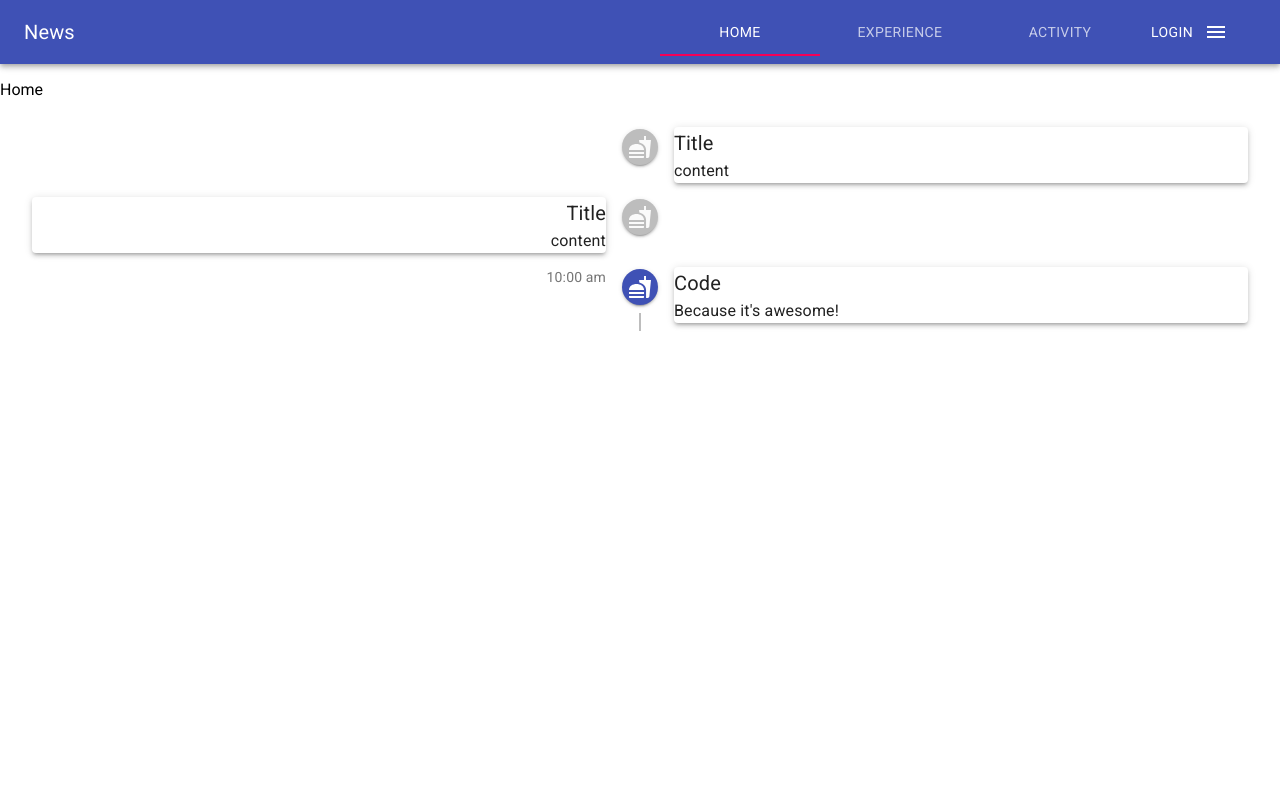
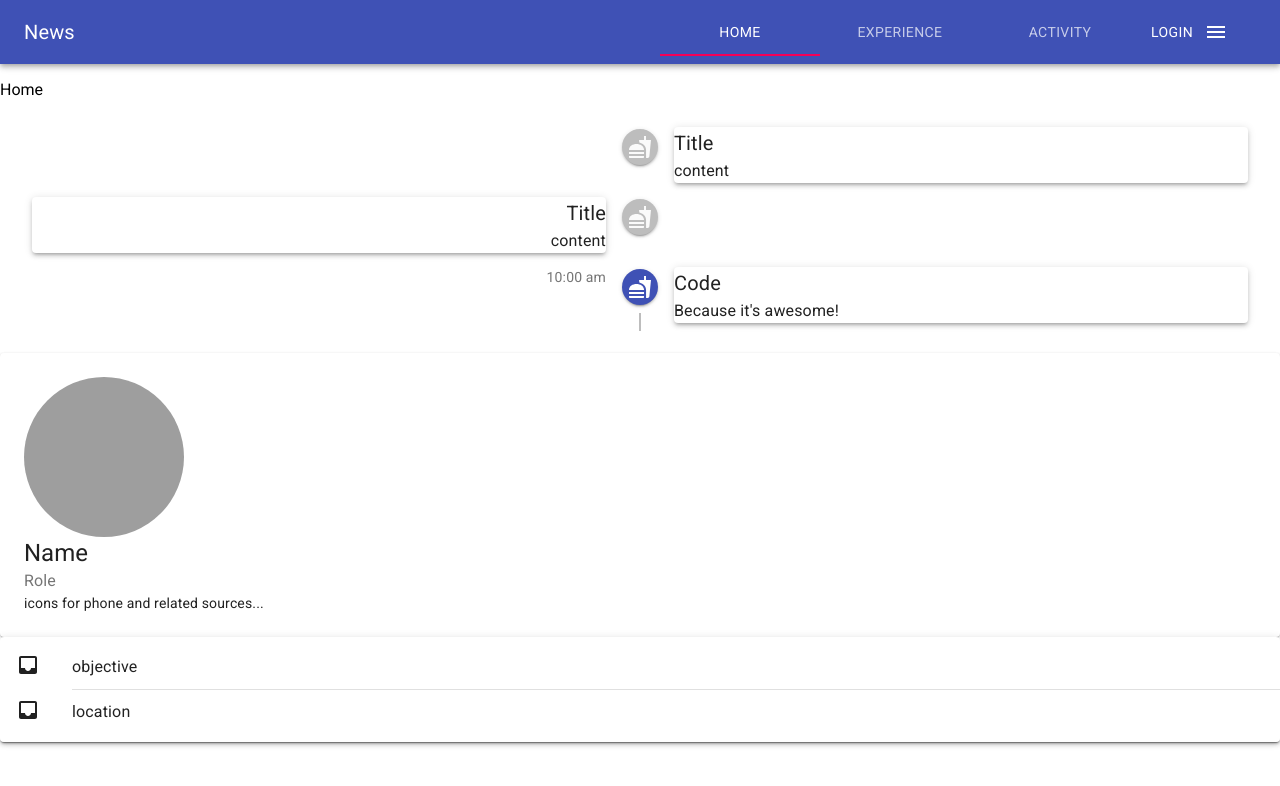
Before and after one commit to qmffkem/resume, a React (Create React App) app: page / in a window 1280 px wide. Shown: the top 786 px of the page. Built offline with nearby package versions, Linux system fonts and the light colour scheme; grey boxes are pictures that could not be loaded.

Commit message:
basic proto of user and about section

```diff
--- a/src/Main/Body/Page/Home.js
+++ b/src/Main/Body/Page/Home.js
@@ -1,14 +1,20 @@
 import React from "react";
 
 import Timeline from "../component/TimelineBio";
+import User from '../component/User';
+import About from '../component/About';
 
-
+import Paper from "@material-ui/core/Paper";
 const Home = ()=>{
 
   return(
     <>
       <p>Home</p>
       <Timeline/>
+      <Paper>
+        <User/>
+        <About/>
+      </Paper>
     </>
   )
 }
--- /dev/null
+++ b/src/Main/Body/component/About.js
@@ -0,0 +1,42 @@
+import React from 'react';
+
+import Paper from '@material-ui/core/Paper';
+import List from '@material-ui/core/List';
+import ListItem from '@material-ui/core/ListItem';
+import ListItemText from '@material-ui/core/ListItemText';
+import ListItemAvatar from '@material-ui/core/ListItemAvatar';
+import Avatar from '@material-ui/core/Avatar';
+import Divider from '@material-ui/core/Divider';
+
+import { Typography } from '@material-ui/core';
+
+import InboxIcon from '@material-ui/icons/Inbox';
+
+
+const About = ()=>{
+    return(
+        <Paper elevation ={3}>
+            <List>
+                <ListItem>
+                    <ListItemAvatar>
+                        <InboxIcon />
+                    </ListItemAvatar>
+                    <Typography>
+                        objective
+                    </Typography>
+                </ListItem>
+                <Divider variant="inset" component="li" />
+                <ListItem>
+                    <ListItemAvatar>
+                        <InboxIcon />
+                    </ListItemAvatar>
+                    <Typography>
+                        location
+                    </Typography>
+                </ListItem>
+            </List>
+        </Paper>
+    )
+}
+
+export default About;
--- a/src/Main/Body/component/user.js
+++ b/src/Main/Body/component/user.js
@@ -0,0 +1,49 @@
+import React, { useState } from 'react';
+
+import Card from '@material-ui/core/Card';
+import CardAction from '@material-ui/core/CardActions';
+import CardContent from '@material-ui/core/CardContent';
+import Typography from '@material-ui/core/Typography';
+import Avatar from '@material-ui/core/Avatar';
+
+import { makeStyles } from '@material-ui/core/styles';
+
+
+const useStyles = makeStyles((theme) =>({
+    root: {
+        display: 'flex',
+        '& > *': {
+          margin: theme.spacing(1),
+        },
+      },
+    large: {
+        width: theme.spacing(20),
+        height: theme.spacing(20),
+      }
+}));
+
+const User = ()=>{
+    const classes = useStyles();
+
+    return(
+        <Card className ={classes.root}>
+            <CardContent>
+                <Avatar alt="Remy Sharp" src="/static/images/avatar/1.jpg" className={classes.large} />
+                <Typography variant="h5" component="h2">
+                    Name
+                </Typography>
+                <Typography color="textSecondary">
+                    Role
+                </Typography>
+                <Typography variant="body2" component="p">
+                    icons for phone and related sources...
+                </Typography>
+            </CardContent>
+            <CardAction>
+
+            </CardAction>
+        </Card>
+    )
+}
+
+export default User;
```
Also changed, not shown: src/Main/Body/component/TimelineBio.js (+7 -2 lines), src/Main/Body/component/Skill.js (added).
